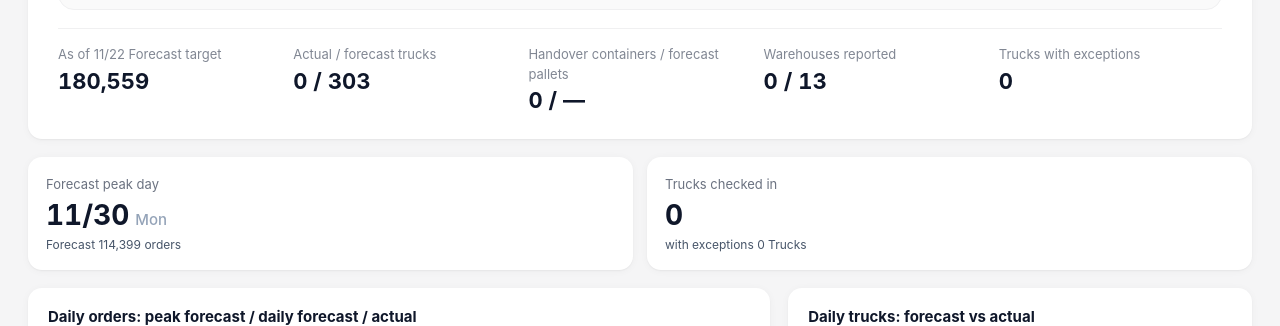
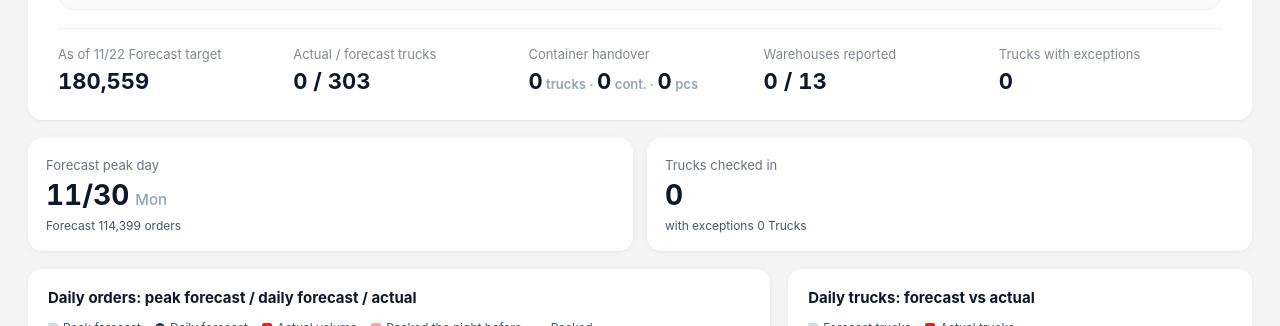
Before and after one commit to evezhang327/dashboard-data, a plain HTML site: page index.html in a window 1280 px wide. Shown: the part 774-1100 px from the top of the page. Drawn offline with Linux system fonts and the light colour scheme; no server answers.

Commit message:
看板：容器交接格改为 车 · 托 · 件
Co-Authored-By: Claude Opus 5.5 <noreply@anthropic.com>
Claude-Session: https://claude.ai/code/session_011aRf6rFwnwLPQXPXHpccsT

```diff
--- a/index.html
+++ b/index.html
@@ -406,7 +406,7 @@ const I18N = (()=>{
   '实时 · 已连接数据库':'Live · connected to database',
   '实际到车 / 预测车数':'Actual / forecast trucks',
   '实际板数 / 预测板数':'Actual / forecast pallets',
-  '容器交接托数 / 预测板数':'Handover containers / forecast pallets',
+  '容器交接托数 / 预测板数':'Handover containers / forecast pallets', ' 车 · ':' trucks · ', ' 托 · ':' cont. · ', ' 件':' pcs',
   '按早上预测的预派车提醒':'Planned-truck reminders from the morning forecast',
   '这天还没有实际做货数据':'No actual volume for this day yet',
   '预派车的服务商都已登记':'All carriers with planned trucks have checked in',
@@ -959,7 +959,8 @@ function renderHero(){
   const acTo = iw ? S.dailyActual.filter(r=>toDate.includes(r.date)&&S.f.carriers.has(r.carrier)&&whPass(r.warehouse)&&!NO_PEAK_FC.has(r.carrier)).reduce((s,r)=>s+r.need+r.pre,0)
                   : pkRows(toDate).filter(r=>!NO_PEAK_FC.has(r.carrier)).reduce((s,r)=>s+(r.orders||0),0);           // 每日实际货量累计
   const aTo = agg(fcRows(toDate), pkRows(toDate).filter(r=>!NO_PEAK_FC.has(r.carrier))), aAll = agg(fcAll, []);
-  const hoCont = Object.values(S.ho||{}).filter(r=>toDate.includes(r.date)&&whPass(r.warehouse)&&S.f.carriers.has(r.carrier)).reduce((t,r)=>t+(r.containers||0),0);   // 容器交接托数
+  const hoSel = Object.values(S.ho||{}).filter(r=>toDate.includes(r.date)&&whPass(r.warehouse)&&S.f.carriers.has(r.carrier));
+  const hoCont = hoSel.reduce((t,r)=>t+(r.containers||0),0), hoTr = hoSel.reduce((t,r)=>t+(r.trucks||0),0), hoPk = hoSel.reduce((t,r)=>t+(r.packages||0),0);   // 容器交接：车 · 托 · 件
   const hoFc = (S.dl||[]).filter(r=>isHo(r.warehouse,r.carrier)&&toDate.includes(r.date)&&whPass(r.warehouse)&&S.f.carriers.has(r.carrier)).reduce((t,r)=>t+(r.gaylord||0)+(r.pallets||0),0);   // 早上预测 Gaylord+托盘
   const pAct = totalFc ? acTo/totalFc*100 : 0, pPlan = totalFc ? fcTo/totalFc*100 : 0;
   const vsPlan = fcTo ? Math.round(acTo/fcTo*100) : null;
@@ -994,7 +995,7 @@ function renderHero(){
     <div class="grid">
       <div><small>${toLbl||'截至今天'} 预测应达</small><b>${notStarted?'—':fmt(fcTo)}</b></div>
       <div><small>实际到车 / 预测车数</small><b>${notStarted?`— / ${fmt(aAll.fcTrucks)}`:`${fmt(aTo.acTrucks)} / ${fmt(aTo.fcTrucks)}`}</b></div>
-      <div title="LAX4 / NJ1 Amazon、NJ5 FedEx Ground：iWMS 容器交接的发货容器数 ÷ 早上预测的 Gaylord + 托盘"><small>容器交接托数 / 预测板数</small><b>${notStarted?'— / —':`${fmt(hoCont)} / ${hoFc?fmt(hoFc):'—'}`}</b></div>
+      <div title="LAX4 / NJ1 Amazon、NJ5 FedEx Ground：iWMS 容器交接的车数（已绑车号）· 发货容器数 · 件数"><small>容器交接</small><b>${notStarted?'—':`${fmt(hoTr)}<span style="font-size:13px;color:var(--ink3);font-weight:600"> 车 · </span>${fmt(hoCont)}<span style="font-size:13px;color:var(--ink3);font-weight:600"> 托 · </span>${fmt(hoPk)}<span style="font-size:13px;color:var(--ink3);font-weight:600"> 件</span>`}</b></div>
       <div><small>已填报仓库</small><b>${notStarted?'—':filledWh+' / '+scopeWh}</b></div>
       <div><small>异常车次</small><b>${notStarted?'—':fmt(aTo.exceptions)}</b></div>
     </div>`;
```
